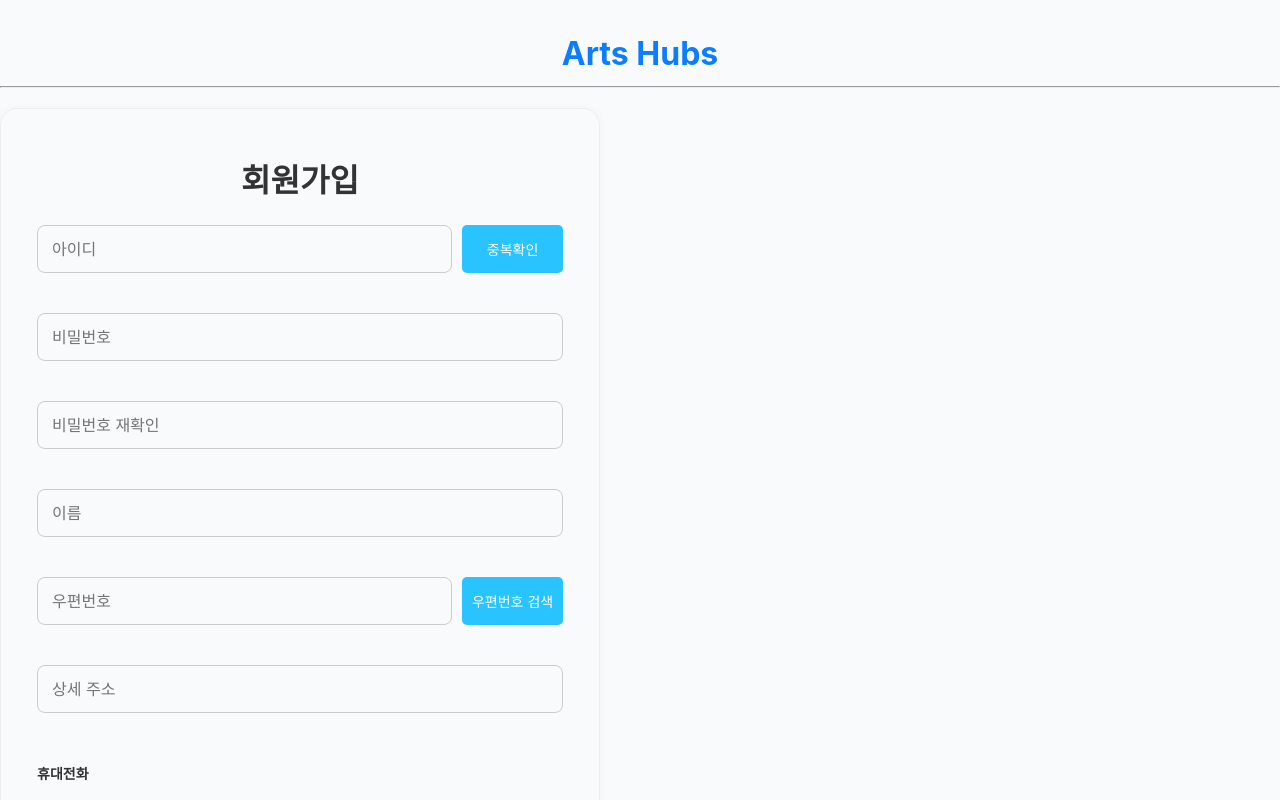
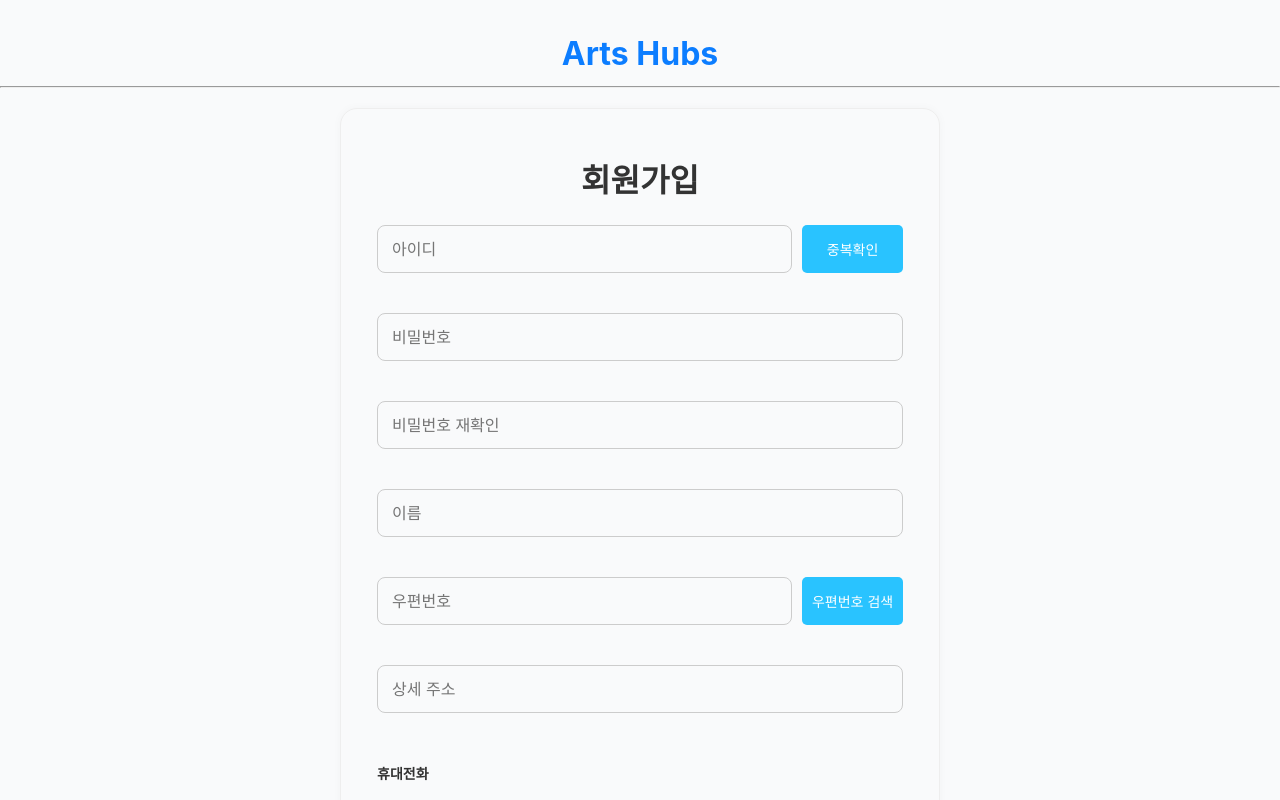
Before and after one commit to Jaewoong-Hwang/ArtsHub, a React (Create React App) app in the folder FN/: page /join in a window 1280 px wide. Shown: the top 800 px of the page. Built offline with nearby package versions, Linux system fonts and the light colour scheme; no server answers.

Commit message:
[style] css미적용해결

```diff
--- a/FN/src/features/auth/pages/Join.jsx
+++ b/FN/src/features/auth/pages/Join.jsx
@@ -1,4 +1,5 @@
 import React, { useState } from "react";
+import "../../../assets/styles/reset.css";
 import styles from "./css/login/join.module.css"; // ✅ CSS Module import
 import { useNavigate } from "react-router-dom";
 import axiosInstance from "../../../services/axiosInstance";
@@ -71,7 +72,7 @@ const Join = () => {
   };
 
   return (
-    <div>
+    <div className={styles.pageWrapper}>
       <div className={styles.header}></div>
       <h1 className={styles.mainTitle}>Arts Hubs</h1>
       <hr />
--- a/FN/src/features/auth/pages/css/login/join.module.css
+++ b/FN/src/features/auth/pages/css/login/join.module.css
@@ -1,3 +1,11 @@
+
+.pageWrapper {
+  display: flex;
+  flex-direction: column;
+  align-items: center;
+  width: 100%;
+}
+
 .mainTitle {
   text-align: center;
   color: #0c7dff;
--- a/FN/src/features/auth/pages/css/login/login.css
+++ b/FN/src/features/auth/pages/css/login/login.css
@@ -1,4 +1,4 @@
-body {
+/* body {
     margin: 0;
     height: auto;
     display: flex;
@@ -6,16 +6,6 @@ body {
     align-items: center;
     margin-top: 40px;
 }
-
-/* fontfamily */
-/* 글꼴 등록 */
-/*
-@font-face {
-    font-family: 'custom-font-01';
-    src: url("../../static/assets/font/NotoSansKR-VariableFont_wght.ttf");
-    font-size: normal;
-}
-    */
 
 body{
     font-family: "custom-font-01";
@@ -191,4 +181,4 @@ a {
     display: flex;
     justify-content: space-between;
     transition: 0.3s ease;
-}
+} */
```
